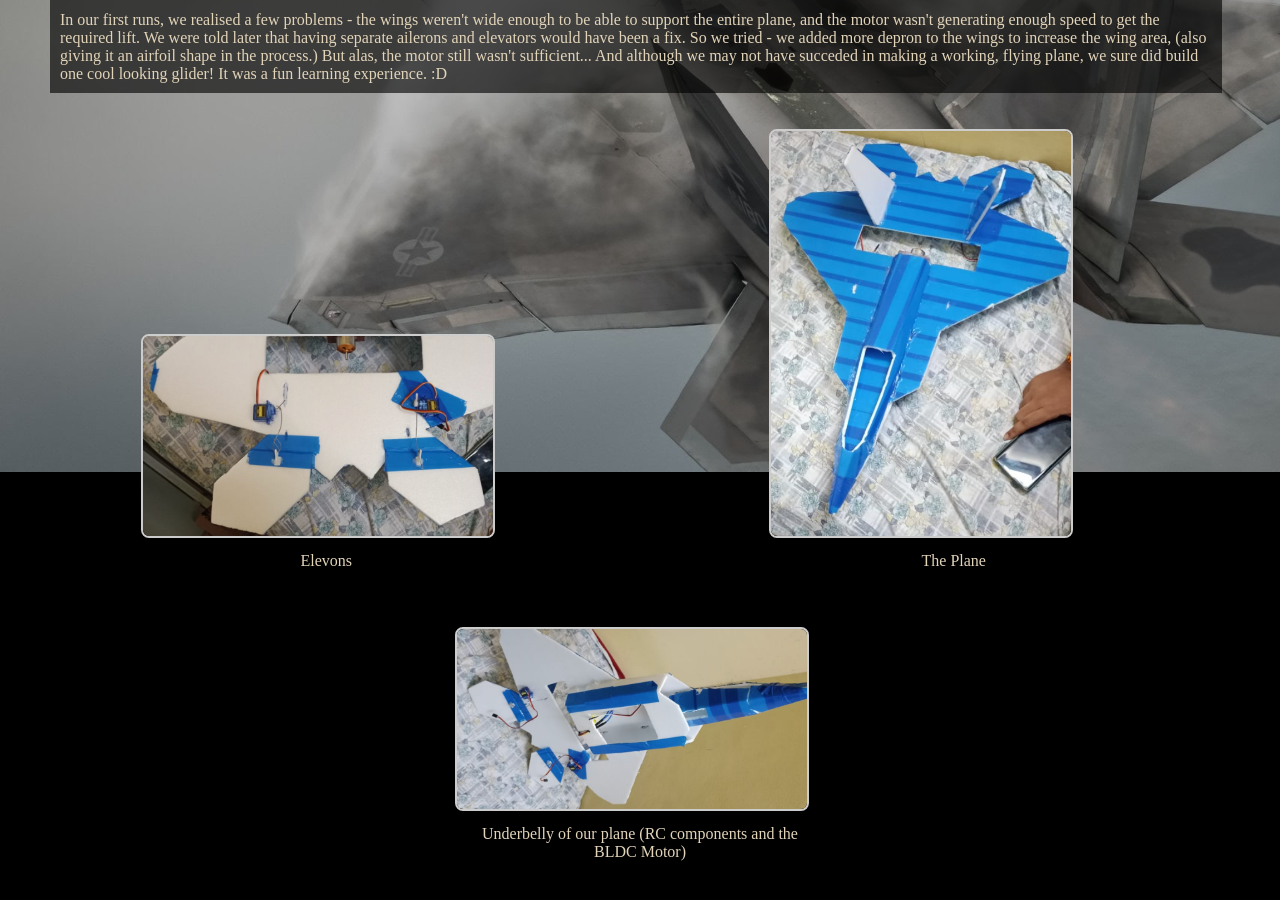
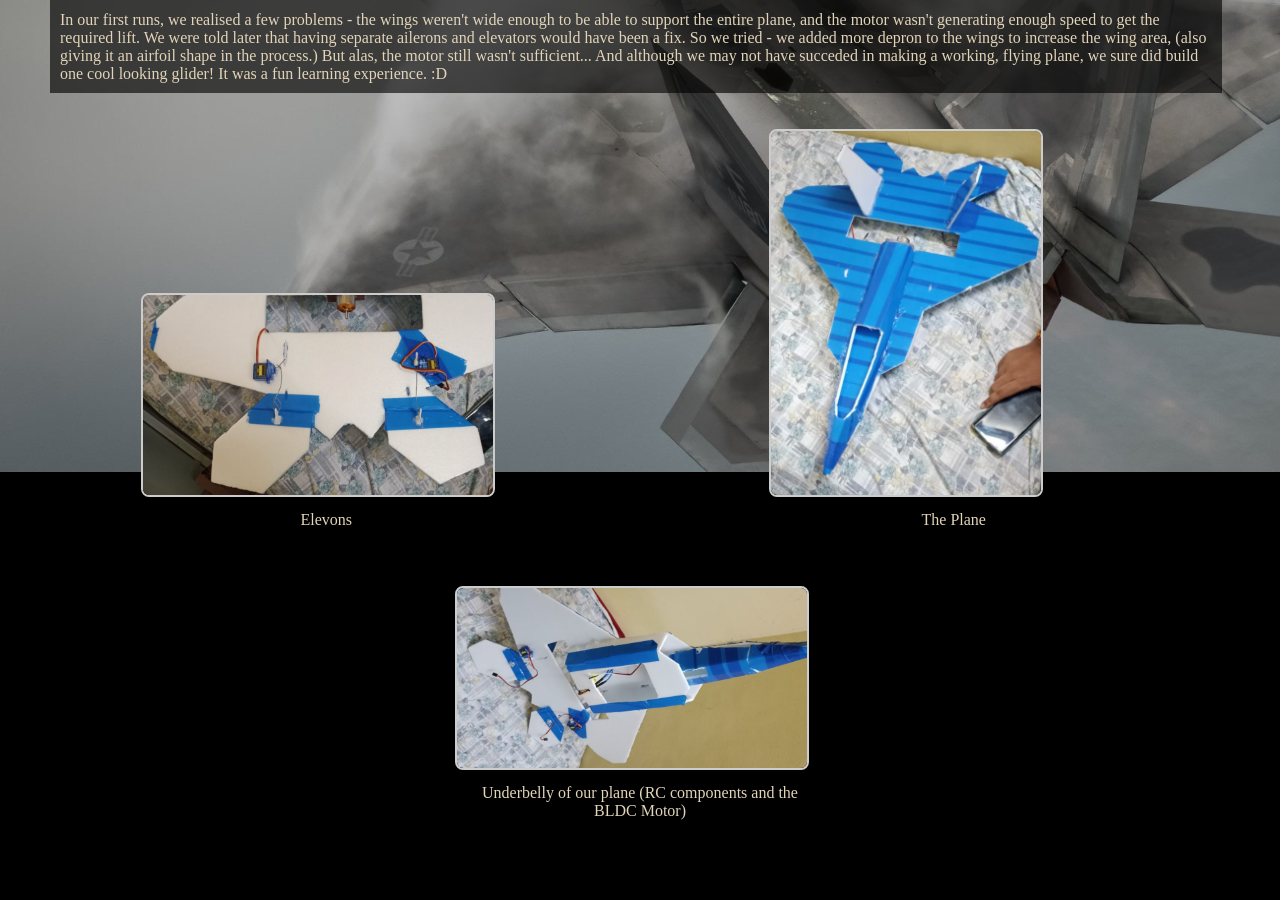
Before and after one commit to gh0stwire/gh0stwire.github.io, a plain HTML site: page page2.html in a window 1280 px wide. Shown: the part 1600-2500 px from the top of the page. After the commit the page ends 2466 px from the top, so only its background shows below. Drawn offline with Linux system fonts and the light colour scheme.

Commit message:
Update page2.html

```diff
--- a/page2.html
+++ b/page2.html
@@ -72,7 +72,7 @@
         </figure>
 
         <figure style="box-sizing: border-box;">
-            <img src="plane.png" style=" width: 300px;">
+            <img src="plane.png" style=" width: 270px;">
             <figcaption style="background-color:rgba(0,0,0,0.625); padding: 10px; color:rgb(226,212,185); width: 350px; text-align: center;"> The Plane</figcaption>
         </figure>
 
```
